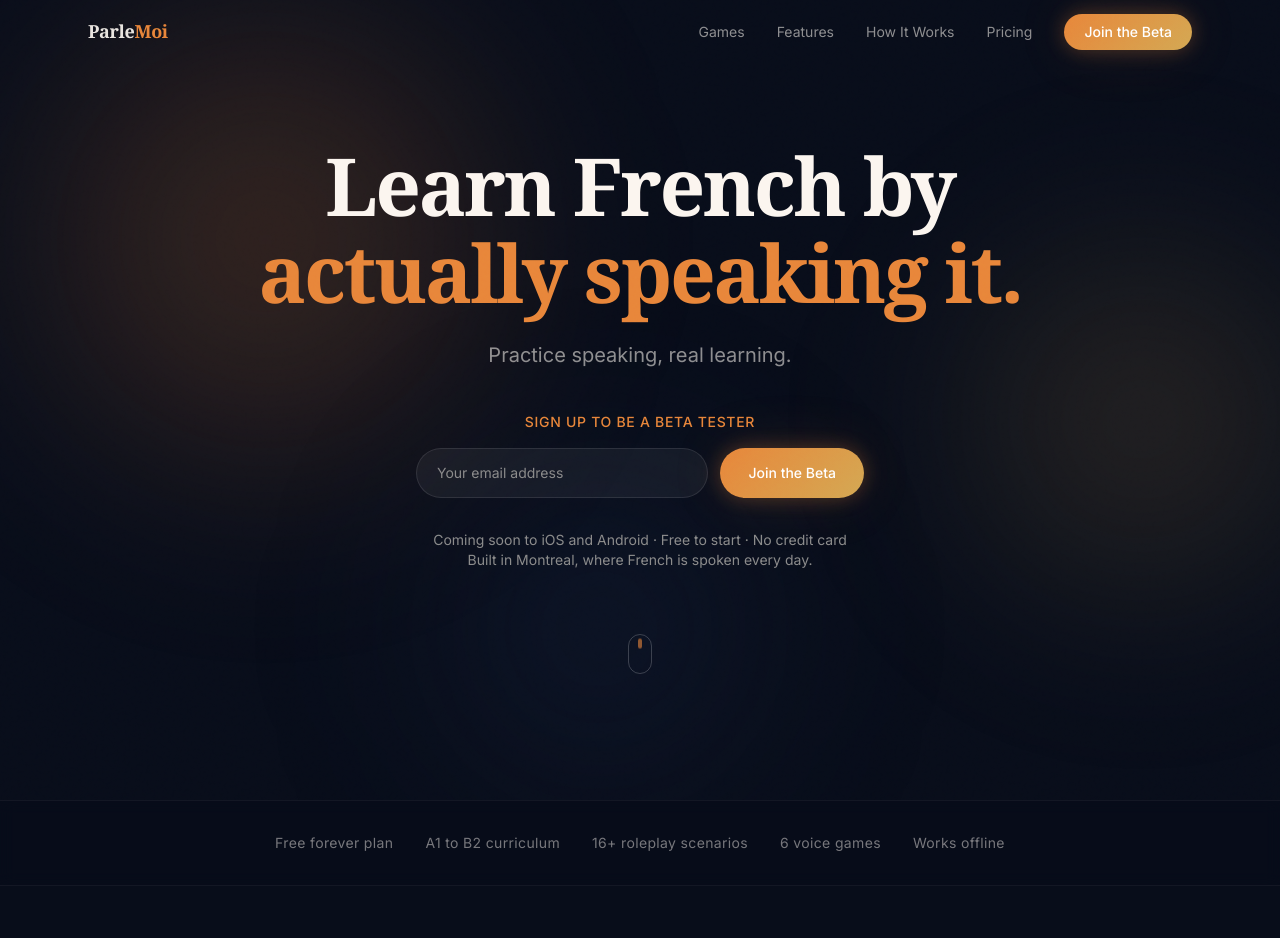
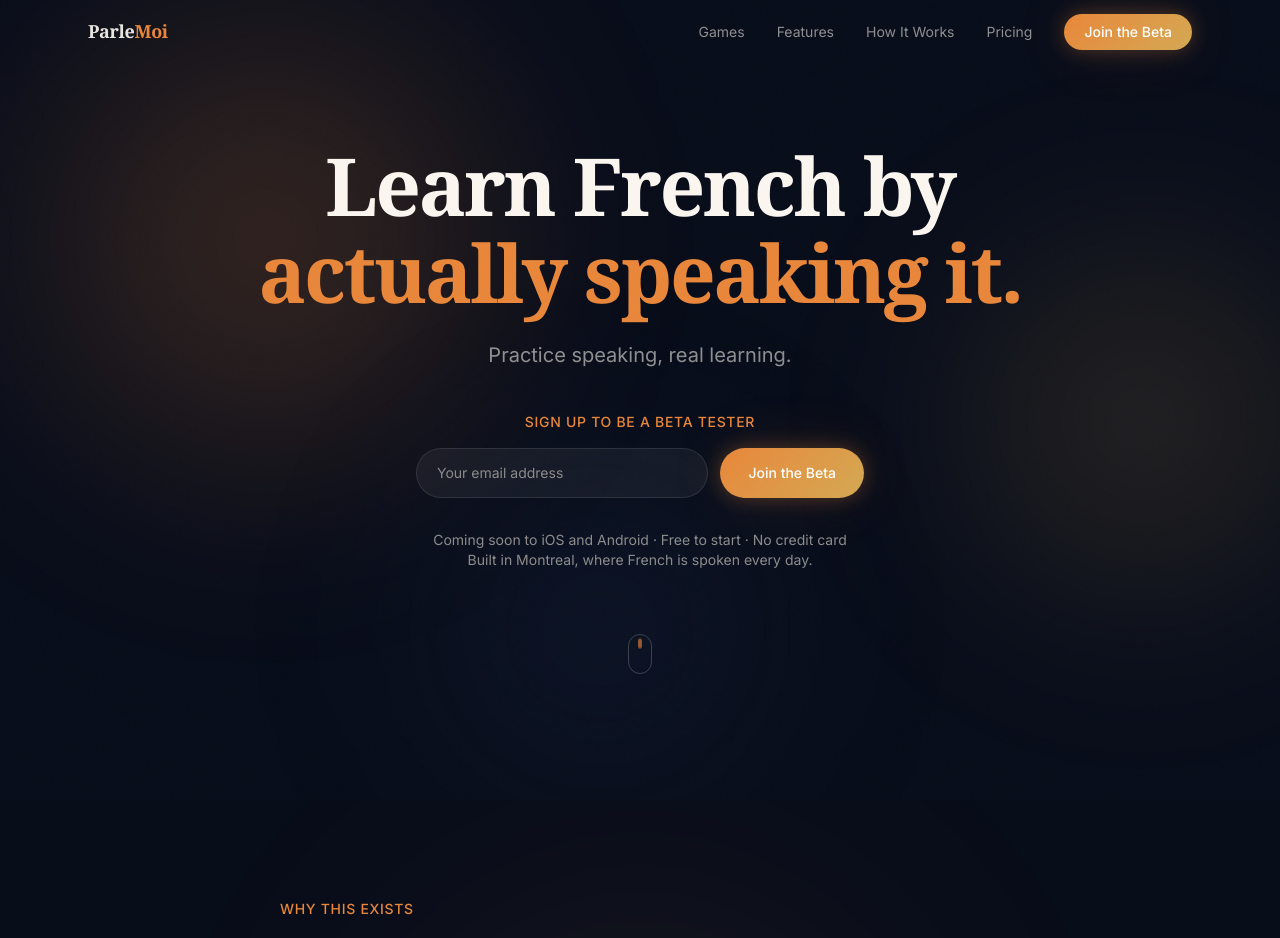
Before and after one commit to braybot1632/parlemoi-site, a Vue app: page / in a window 1280 px wide. Shown: the top 938 px of the page. Built offline with nearby package versions, Linux system fonts and the light colour scheme.

Commit message:
Move Why section above facts bar, remove Free forever plan copy
Co-Authored-By: Claude Opus 4.6 (1M context) <noreply@anthropic.com>

```diff
--- a/src/components/SocialProofBar.vue
+++ b/src/components/SocialProofBar.vue
@@ -3,7 +3,6 @@ import { useReveal } from '../composables/useReveal'
 useReveal()
 
 const facts = [
-  { value: 'Free forever plan', icon: null },
   { value: 'A1 to B2 curriculum', icon: null },
   { value: '16+ roleplay scenarios', icon: null },
   { value: '6 voice games', icon: null },
--- a/src/views/HomeView.vue
+++ b/src/views/HomeView.vue
@@ -17,6 +17,7 @@ import DownloadCTA from '../components/DownloadCTA.vue'
 <template>
   <main>
     <HeroSection />
+    <PhilosophySection />
     <SocialProofBar />
     <ProblemSolution />
     <VoiceGamesSection />
@@ -25,7 +26,6 @@ import DownloadCTA from '../components/DownloadCTA.vue'
     <PronunciationSection />
     <FeaturesSection />
     <HowItWorksSection />
-    <PhilosophySection />
     <FAQSection />
     <PricingSection />
     <DownloadCTA />
```
